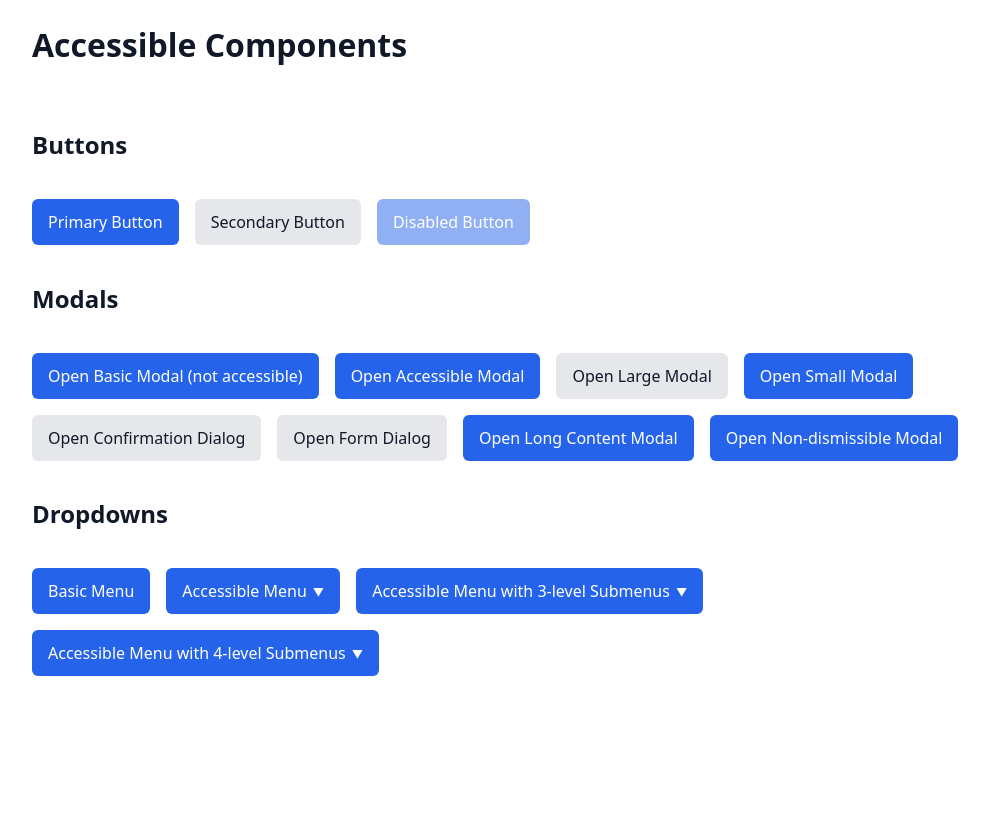
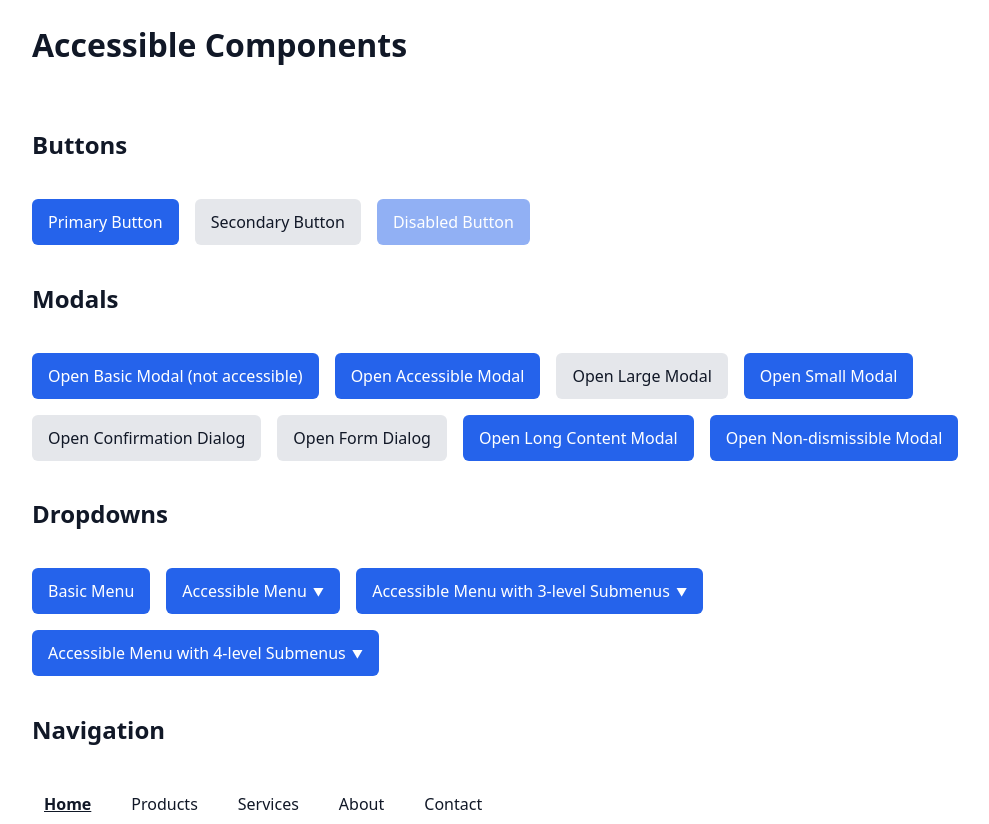
Before and after one commit to rpcorr/accessible-templates, a React (Vite) app: page / in a window 1280 px wide. Shown: the whole page, without its empty margins (82-1071 px from the left). Before the commit the page ends 800 px from the top, so only its background shows below. Built offline with nearby package versions, Linux system fonts and the light colour scheme.

Commit message:
feat: create semantic navigation component with current page support

```diff
--- a/src/App.tsx
+++ b/src/App.tsx
@@ -1,7 +1,16 @@
+import { Navigation } from './components/Navigation';
 import { ButtonExamples, ModalExamples } from './examples';
 import { DropdownExamples } from './examples/Dropdown/DropdownExamples';
 
 function App() {
+  const navigationItems = [
+    { label: 'Home', href: '#', current: true },
+    { label: 'Products', href: '#' },
+    { label: 'Services', href: '#' },
+    { label: 'About', href: '#' },
+    { label: 'Contact', href: '#' },
+  ];
+
   return (
     <main className="container stack">
       <h1>Accessible Components</h1>
@@ -11,6 +20,10 @@ function App() {
       <ModalExamples />
 
       <DropdownExamples />
+
+      <h2>Navigation</h2>
+
+      <Navigation items={navigationItems} />
     </main>
   );
 }
--- /dev/null
+++ b/src/components/Navigation/Navigation.module.css
@@ -0,0 +1,40 @@
+.navigation {
+  width: 100%;
+}
+
+.navigationList {
+  display: flex;
+  align-items: center;
+  gap: 1rem;
+
+  margin: 0;
+  padding: 0;
+
+  list-style: none;
+}
+
+.navigationItem {
+  margin: 0;
+}
+
+.navigationLink {
+  display: inline-block;
+
+  padding: 0.5rem 0.75rem;
+
+  color: inherit;
+  text-decoration: none;
+
+  border-radius: 4px;
+}
+
+.navigationLink:hover,
+.navigationLink:focus-visible {
+  background: #e8f2ff;
+  outline: none;
+}
+
+.navigationLink[aria-current='page'] {
+  font-weight: 700;
+  text-decoration: underline;
+}
--- /dev/null
+++ b/src/components/Navigation/Navigation.tsx
@@ -0,0 +1,35 @@
+import styles from './Navigation.module.css';
+
+export type NavigationItem = {
+  label: string;
+  href: string;
+  current?: boolean;
+};
+
+type NavigationProps = {
+  items: NavigationItem[];
+  ariaLabel?: string;
+};
+
+export function Navigation({
+  items,
+  ariaLabel = 'Main navigation',
+}: NavigationProps) {
+  return (
+    <nav className={styles.navigation} aria-label={ariaLabel}>
+      <ul className={styles.navigationList}>
+        {items.map((item) => (
+          <li key={item.href} className={styles.navigationItem}>
+            <a
+              href={item.href}
+              className={styles.navigationLink}
+              aria-current={item.current ? 'page' : undefined}
+            >
+              {item.label}
+            </a>
+          </li>
+        ))}
+      </ul>
+    </nav>
+  );
+}
--- /dev/null
+++ b/src/components/Navigation/index.ts
@@ -0,0 +1 @@
+export * from './Navigation';
```
Also changed, not shown: src/components/Navigation/NavigationItem.tsx (added), src/components/Navigation/NavigationSubmenu.tsx (added).
